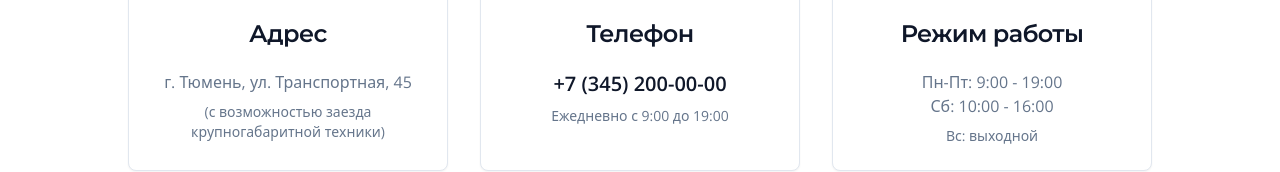
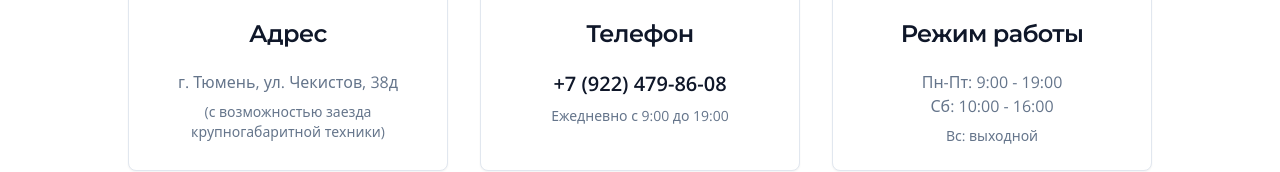
Before and after one commit to pr-poehali-dev/autoelektrika-master-tyumen, a React (Vite) app: page / in a window 1280 px wide. Shown: the part 3622-3794 px from the top of the page. Built offline with nearby package versions, Linux system fonts and the light colour scheme.

Commit message:
Обновить контактные данные клиента

```diff
--- a/src/pages/Index.tsx
+++ b/src/pages/Index.tsx
@@ -272,7 +272,7 @@ export default function Index() {
                 <CardTitle>Адрес</CardTitle>
               </CardHeader>
               <CardContent>
-                <p className="text-muted-foreground">г. Тюмень, ул. Транспортная, 45</p>
+                <p className="text-muted-foreground">г. Тюмень, ул. Чекистов, 38д</p>
                 <p className="text-sm text-muted-foreground mt-2">(с возможностью заезда крупногабаритной техники)</p>
               </CardContent>
             </Card>
@@ -282,8 +282,8 @@ export default function Index() {
                 <CardTitle>Телефон</CardTitle>
               </CardHeader>
               <CardContent>
-                <a href="tel:+73452000000" className="text-xl font-semibold hover:text-primary transition-colors">
-                  +7 (345) 200-00-00
+                <a href="tel:+79224798608" className="text-xl font-semibold hover:text-primary transition-colors">
+                  +7 (922) 479-86-08
                 </a>
                 <p className="text-sm text-muted-foreground mt-2">Ежедневно с 9:00 до 19:00</p>
               </CardContent>
```
